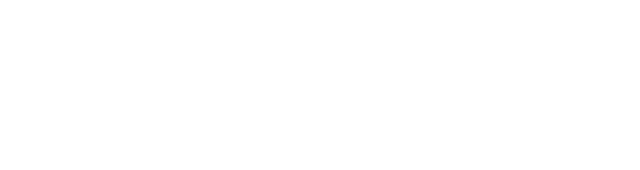
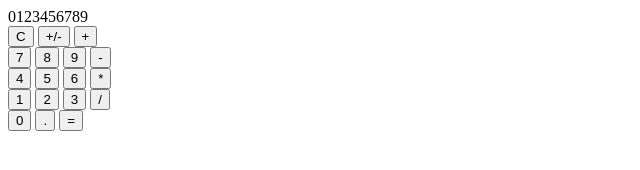
Before and after one commit to arpeggi-rpg/odin-calculator, a plain HTML site: page index.html in a window 1280 px wide. Shown: the whole page, without its empty margins (0-640 px from the left). Drawn offline with Linux system fonts and the light colour scheme.

Commit message:
Add calculator buttons, screen, body to index.html

```diff
--- a/index.html
+++ b/index.html
@@ -7,6 +7,36 @@
     <title>Calculator</title>
 </head>
 <body>
-
+    <div id="calculatorBody">
+        <div id="screen"><span id="screenContents">0123456789</span></div>
+        <div class="buttonrow" id="row1">
+            <button id="cButton">C</button>
+            <button id="negativeButton">+/-</button>
+            <button id="addButton" class="opButton">+</button>
+        </div>
+        <div class="buttonrow" id="row2">
+            <button id="sevenButton" class="digitButton">7</button>
+            <button id="eightButton" class="digitButton">8</button>
+            <button id="nineButton" class="digitButton">9</button>
+            <button id="subtractButton" class="opButton">-</button>
+        </div>
+        <div class="buttonrow" id="row3">
+            <button id="fourButton" class="digitButton">4</button>
+            <button id="fiveButton" class="digitButton">5</button>
+            <button id="sixButton" class="digitButton">6</button>
+            <button id="multiplyButton" class="opButton">*</button>
+        </div>
+        <div class="buttonrow" id="row4">
+            <button id="oneButton" class="digitButton">1</button>
+            <button id="twoButton" class="digitButton">2</button>
+            <button id="threeButton" class="digitButton">3</button>
+            <button id="divideButton" class="opButton">/</button>
+        </div>
+        <div class="buttonrow" id="row5">
+            <button id="zeroButton" class="digitButton">0</button>
+            <button id="decimalButton">.</button>
+            <button id="equalsButton" class="opButton">=</button>
+        </div>
+    </div>
 </body>
 </html>
```
